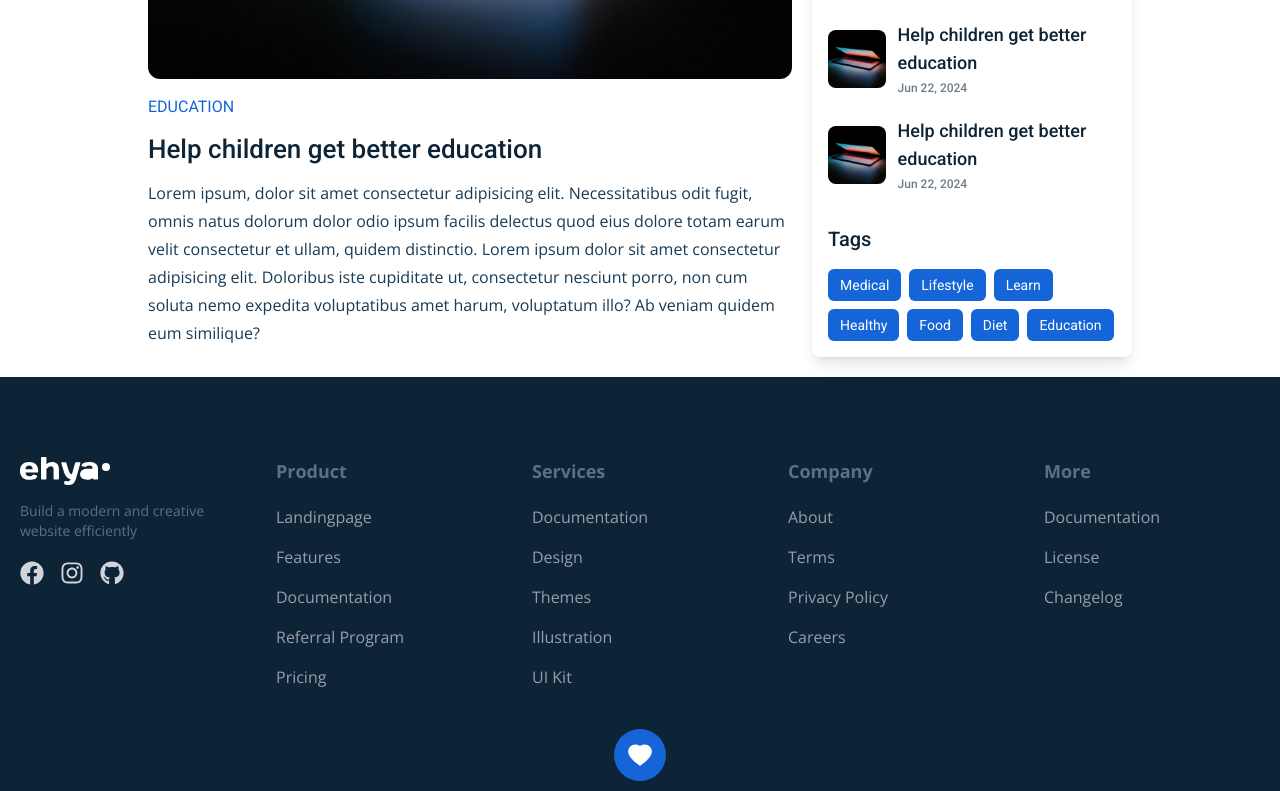
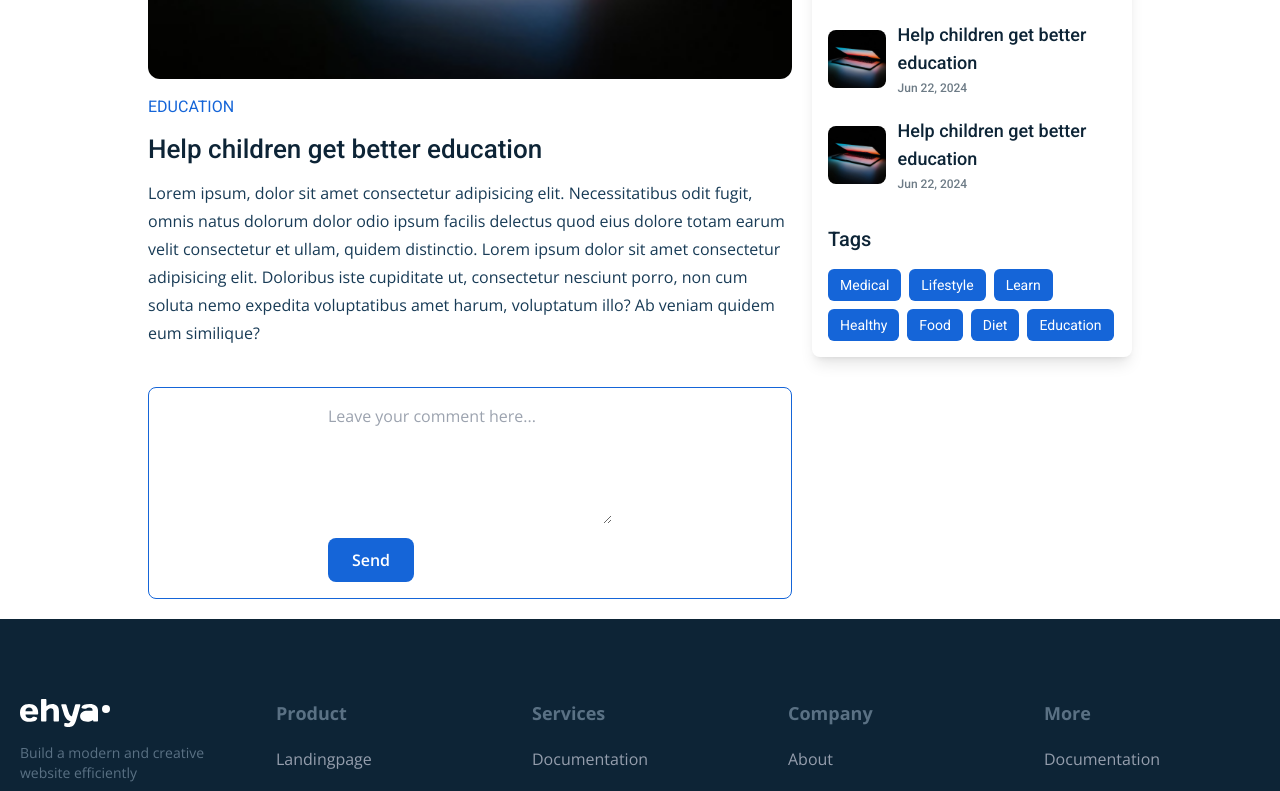
Before and after one commit to guanghui28/GuangHui_Blog, a React (Vite) app: page /blog/1 in a window 1280 px wide. Shown: the part 427-1218 px from the top of the page. Built offline with nearby package versions, Linux system fonts and the light colour scheme.

Commit message:
comment form UI done

```diff
--- /dev/null
+++ b/src/components/comments/CommentContainer.jsx
@@ -0,0 +1,11 @@
+import CommentForm from "./CommentForm";
+
+const CommentContainer = ({ className }) => {
+	return (
+		<div className={`${className}`}>
+			<CommentForm btnLabel="Send" />
+		</div>
+	);
+};
+
+export default CommentContainer;
--- /dev/null
+++ b/src/components/comments/CommentForm.jsx
@@ -0,0 +1,34 @@
+import { useState } from "react";
+
+const CommentForm = ({ btnLabel }) => {
+	const [value, setValue] = useState("");
+
+	const submitHandler = (e) => {
+		e.preventDefault();
+	};
+	return (
+		<form
+			onSubmit={submitHandler}
+			className="flex flex-col items-center border border-primary rounded-lg p-4"
+		>
+			<div>
+				<textarea
+					rows="5"
+					className="w-full focus:outline-none"
+					placeholder="Leave your comment here..."
+					value={value}
+					onChange={(e) => setValue(e.target.value)}
+				/>
+
+				<button
+					type="submit"
+					className="px-6 py-2.5 rounded-lg bg-primary text-white font-semibold mt-2"
+				>
+					{btnLabel}
+				</button>
+			</div>
+		</form>
+	);
+};
+
+export default CommentForm;
--- a/src/pages/articleDetail/ArticleDetail.jsx
+++ b/src/pages/articleDetail/ArticleDetail.jsx
@@ -3,6 +3,7 @@ import BreadCrumb from "../../components/BreadCrumb";
 import { images } from "../../constants";
 import MainLayout from "../../layout/MainLayout";
 import SuggestedPosts from "./container/SuggestedPosts";
+import CommentContainer from "../../components/comments/CommentContainer";
 
 const breadCrumbsData = [
 	{
@@ -93,6 +94,8 @@ const ArticleDetail = () => {
 							harum, voluptatum illo? Ab veniam quidem eum similique?
 						</p>
 					</div>
+
+					<CommentContainer className="mt-10" />
 				</article>
 
 				<SuggestedPosts
```
